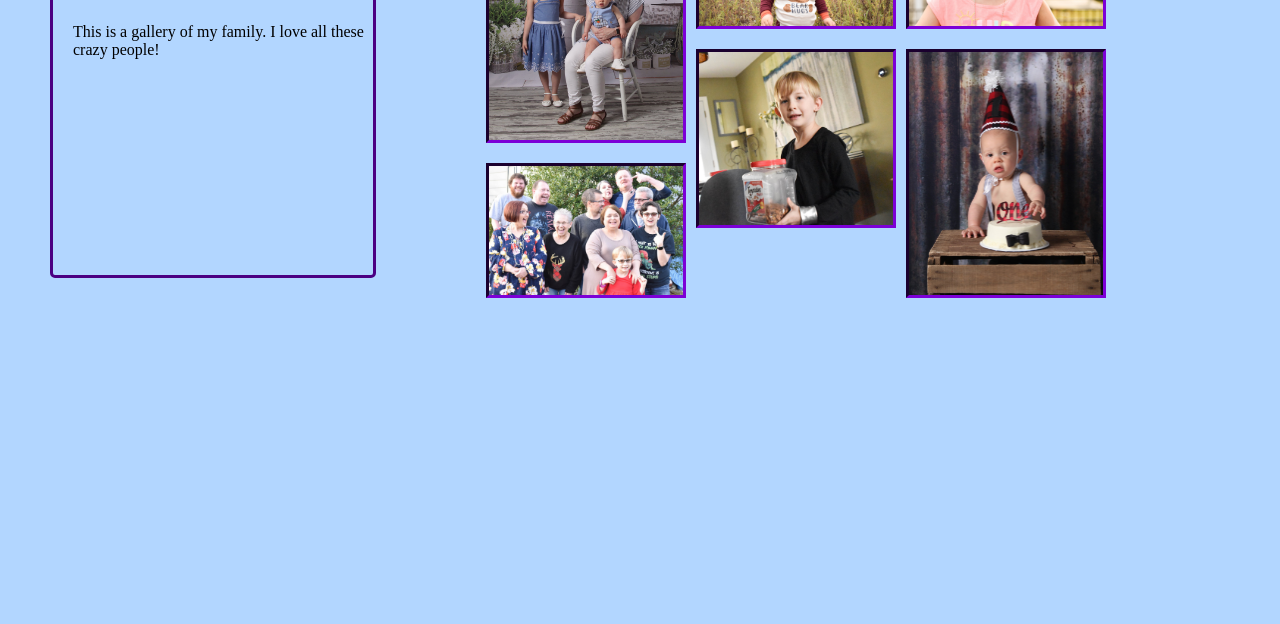
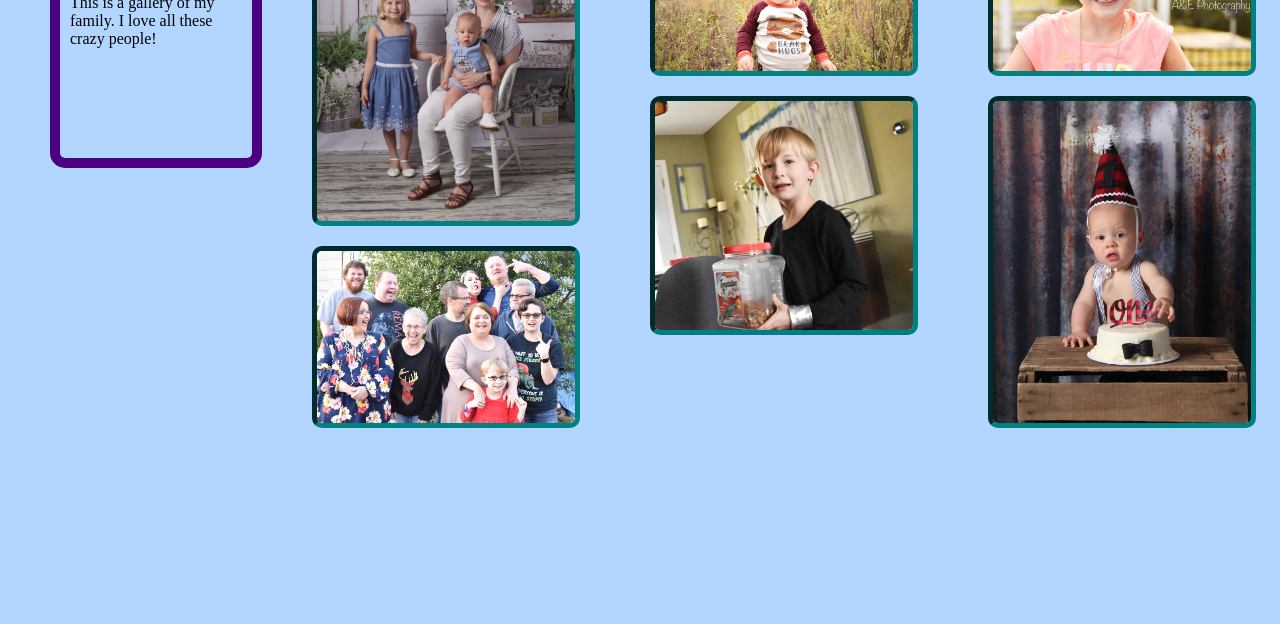
Before and after one commit to ankey87/responsive-design-activity, a plain HTML site: page index.html in a window 1280 px wide. Shown: the part 176-800 px from the top of the page. Drawn offline with Linux system fonts and the light colour scheme.

Commit message:
added minor border changes

```diff
--- a/style.css
+++ b/style.css
@@ -5,8 +5,9 @@
 }
 .header-container {
     border-style: solid;
-    border-radius: 5px;
+    border-radius: 15px;
     border-color: indigo;
+    border-width: 10px;
     width: 75%;
     display: flex;
     flex-direction: column;
@@ -19,7 +20,9 @@ h1 {
     align-self: center;
 }
 p {
-    margin-left: 20px;
+    margin: 10px;
+
+
 }
 .photo-gallery {
     column-count: 2;
@@ -34,7 +37,9 @@ p {
     margin: 0 0 1em;
     width: 80%;
     border-style: inset;
-    border-color: indigo;
+    border-color: teal;
+    border-radius: 10px;
+    border-width: 5px;
 }
 
 @media (max-width: 900px) {
@@ -48,18 +53,15 @@ p {
     }
     .header-container {
         float: left;
-        width: 25%;
-        top: 100px;
+        width: 15%;
+        top: 70px;
         position: relative;
         margin-left: 50px;
-        padding-bottom: 200px;
+        padding-bottom: 100px;
     }
     .photo-gallery {
-        column-count: 4;
+        column-count: 3;
         column-gap: 1em;
-        padding-left: 80px;
-    }
-    .grid {
-        width: 100%;
+        padding-left: 20px;
     }
 }
```
